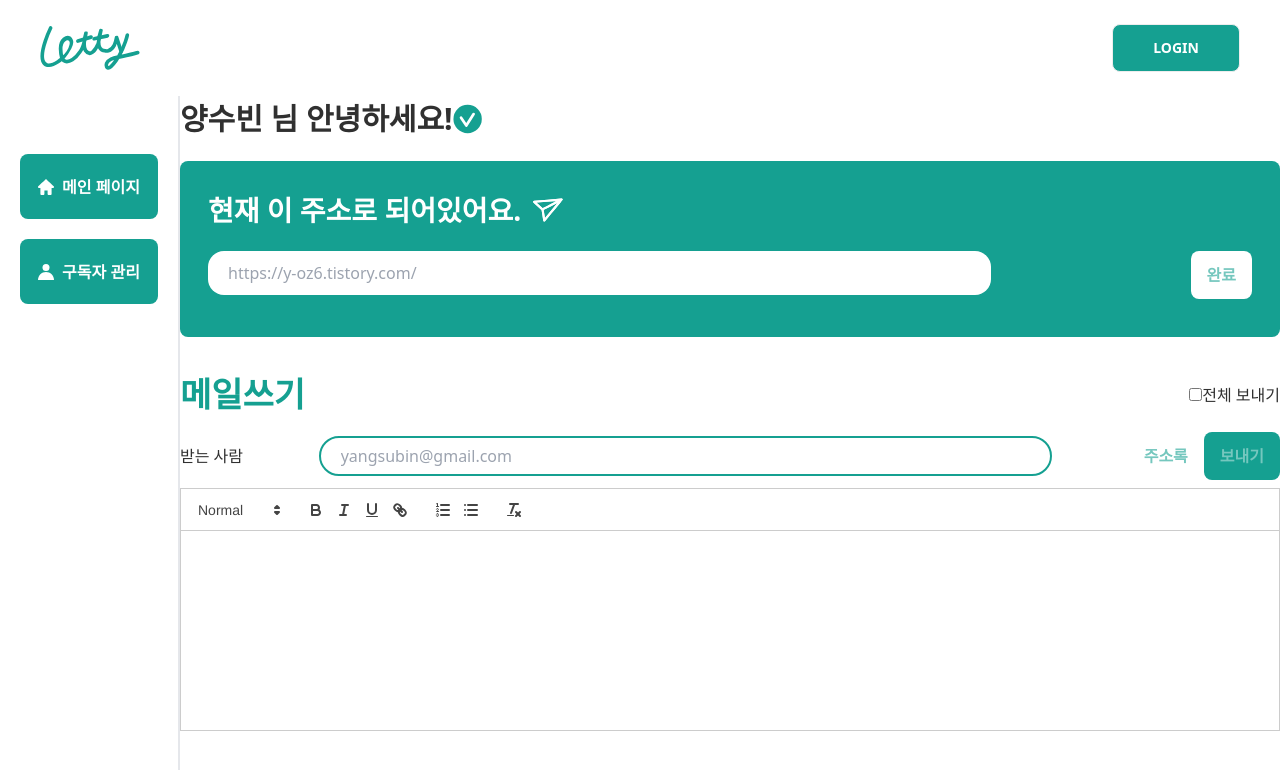
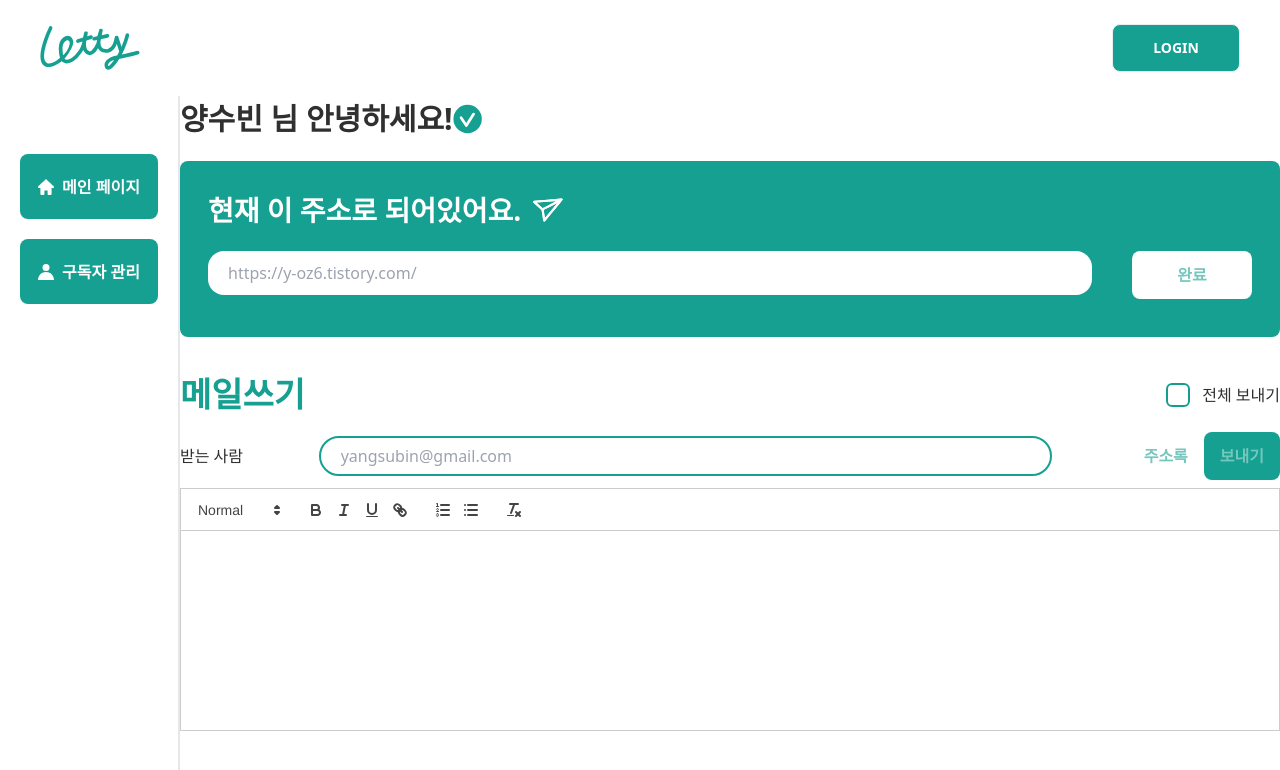
Before and after one commit to letty-project/letty-client, a React (Vite) app: page /mailing in a window 1280 px wide. Shown: the top 770 px of the page. Built offline with nearby package versions, Linux system fonts and the light colour scheme.

Commit message:
feat: mailing page 스타일링
- checkbox 스타일링
- button 스타일링
- 사이드 버튼 너비 변경'
q

```diff
--- a/src/pages/Mailing.tsx
+++ b/src/pages/Mailing.tsx
@@ -8,7 +8,7 @@ import AirplaneIcon from '../components/icon/AirplaneIcon';
 const Mailing = () => {
   return (
     <div className="flex flex-row h-full w-screen bg-white">
-      <div className="h-full flex flex-col px-5 w-1/6  border-r-2 pt-12">
+      <div className="h-full flex flex-col px-5 w-1/5  border-r-2 pt-12">
         <button className="text-[16px] btn  h-[65px] bg-[#15A091] my-[10px] border-0 text-white font-semibold text-base">
           <img className="" src={home} alt="home" />
           메인 페이지
@@ -35,10 +35,10 @@ const Mailing = () => {
             </div>
             <div className="flex flex-row justify-between pt-5">
               <input
-                className="w-3/4 rounded-2xl h-11 px-5"
+                className="w-full rounded-2xl h-11 px-5 mr-10"
                 placeholder="https://y-oz6.tistory.com/"
               />
-              <button className="btn bg-white text-primary-light  border-0  font-semibold text-base ">
+              <button className="btn w-[120px] bg-white text-primary-light  border-0  font-semibold text-base ">
                 완료
               </button>
             </div>
@@ -48,8 +48,13 @@ const Mailing = () => {
               <div className=" text-primary-default text-[34px] font-black mr-3 my-3">
                 메일쓰기
               </div>
-              <div>
-                <input id="send-all-button" type="checkbox" />
+              <div className="flex flex-row justify-center items-center">
+                <input
+                  id="send-all-button"
+                  type="checkbox"
+                  className="checkbox
+                  rounded-md border-2 checkbox-primary mr-3"
+                />
                 <label htmlFor="send-all-button">전체 보내기</label>
               </div>
             </div>
```
